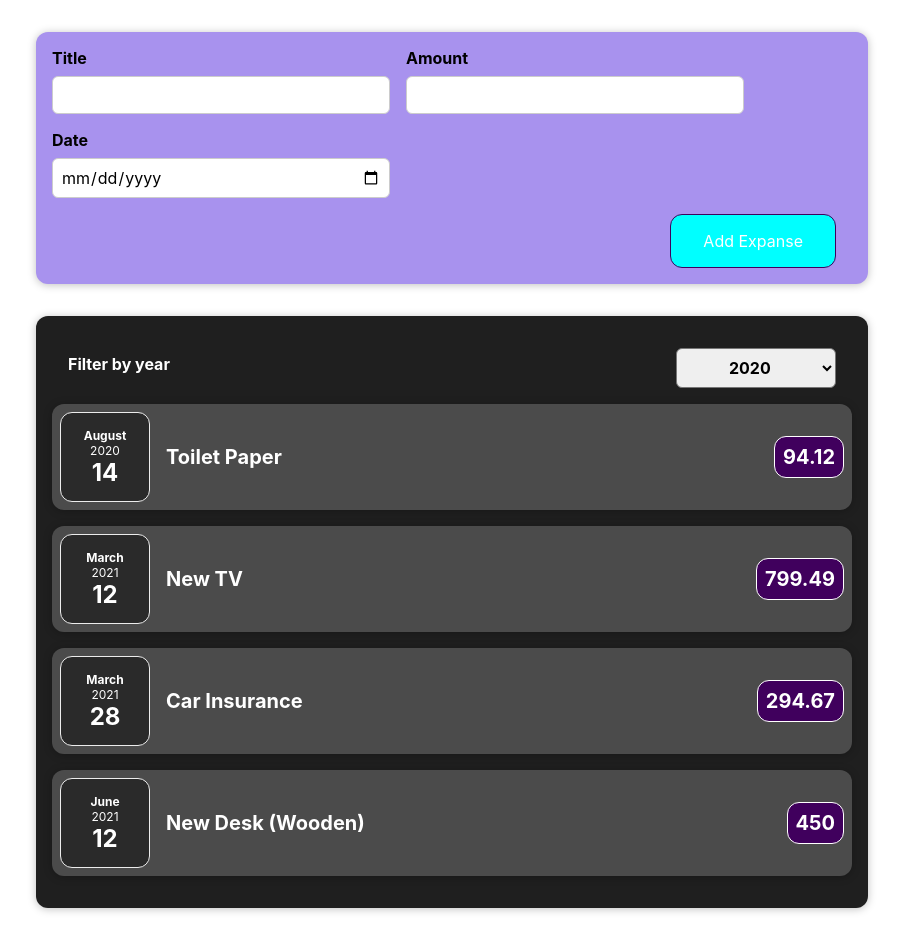
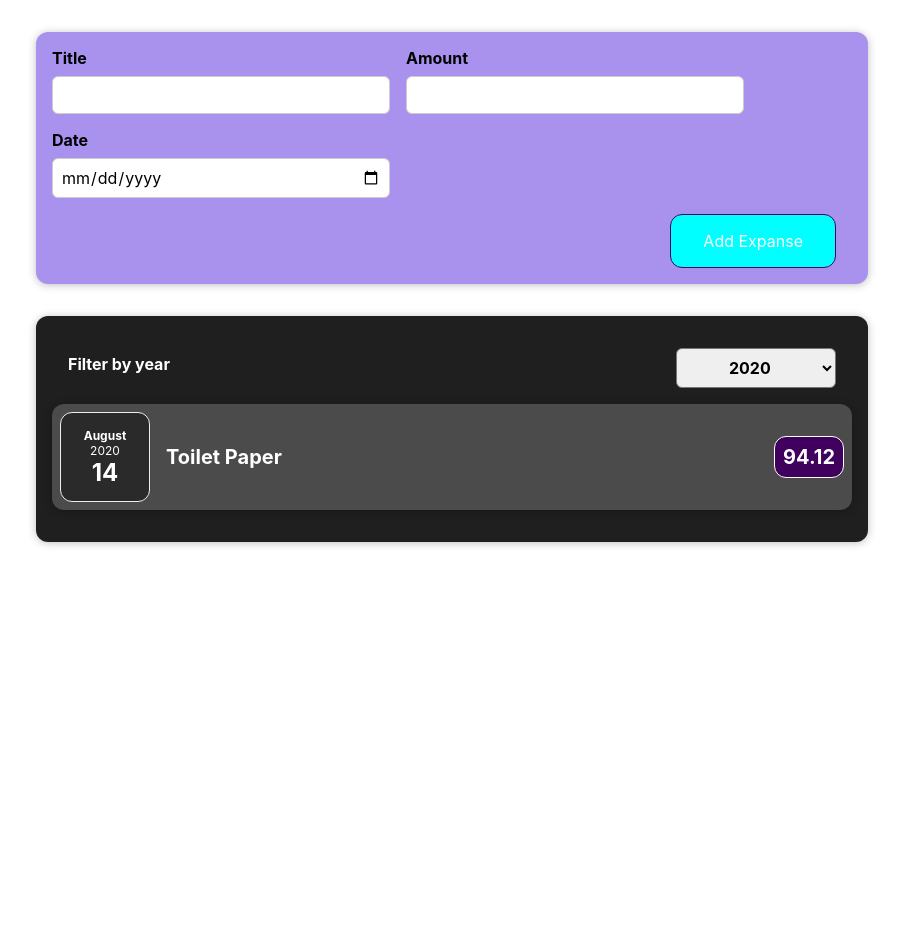
Before and after one commit to kbikash845/react-completes-guide, a React (Create React App) app: page / in a window 1280 px wide. Shown: the whole page, without its empty margins (188-1091 px from the left). After the commit the page ends 800 px from the top, so only its background shows below. Built offline with nearby package versions, Linux system fonts and the light colour scheme.

Commit message:
Implementing the filter feature

```diff
--- a/src/Components/Expenses/Expanse.js
+++ b/src/Components/Expenses/Expanse.js
@@ -19,13 +19,14 @@ export default function Expanse(props) {
   return (
     <Card className='expenses'>
     <ExpanseFilter selected={filteredYear} onChangeFilter={filteresChangeHandler}/>
-    {props.items.map((expanse)=>(
+    {filteredExpenses.length===0 ? (<p style={{ color: 'white', fontWeight:'bold'}}>NO Expanse found</p> ):filteredExpenses.map((expanse)=>(
       <ExpenseItem
       key={expanse.id}
        title={expanse.title}
        amount={expanse.amount}
        date={expanse.date}/>
      ))}
+    {}
 
     </Card>
   )
```
Lines whose indentation alone changed are shown as unchanged.
